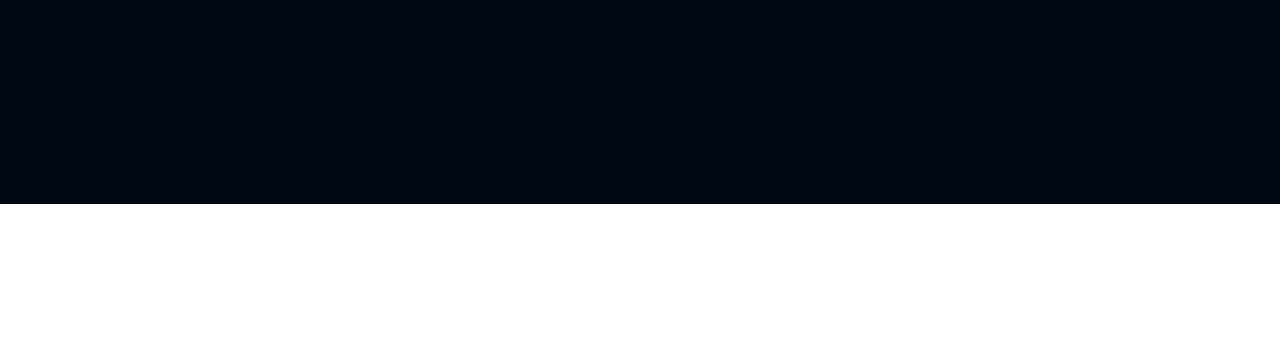
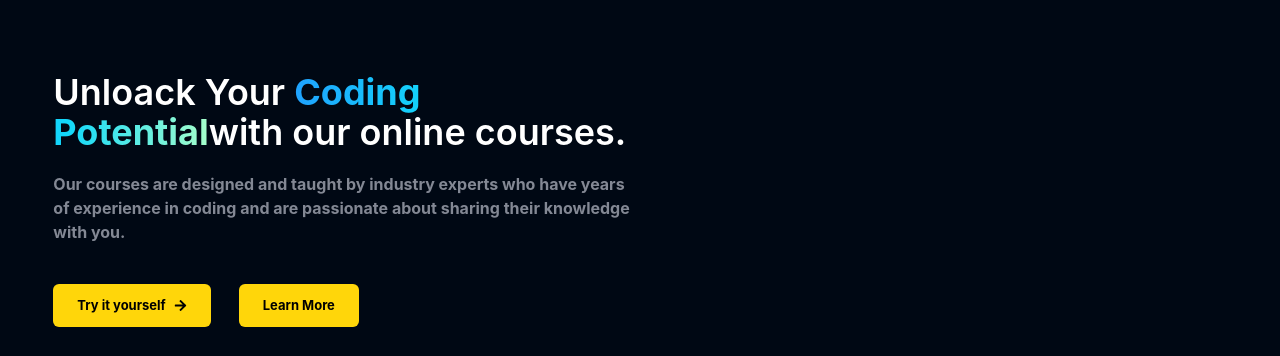
Before and after one commit to Pratik0044/Ed-Tech-MegaProject, a React (Create React App) app in the folder learn_track/: page / in a window 1280 px wide. Shown: the part 596-952 px from the top of the page. Before the commit the page ends 800 px from the top, so only its background shows below. Built offline with nearby package versions, Linux system fonts and the light colour scheme.

Commit message:
upadate in frontend

```diff
--- /dev/null
+++ b/learn_track/src/components/core/HomePage/CodeBlocks.jsx
@@ -0,0 +1,33 @@
+import React from 'react'
+import { CTAButton } from './CTAButton'
+import HighlightText from './HighlightText'
+import { FaArrowRight } from "react-icons/fa";
+
+
+const CodeBlocks = ({
+    position, heading, subheading, ctabtn1, ctabtn2, codeblock, bgGradiant
+}) => {
+  return (
+    <div className={`flex ${position} my-20 justify-between gap-10 `}>
+        <div className='w-[50%] flex flex-col gap-5'>
+            {heading}
+            <div className='text-richblack-300 font-bold '>
+                {subheading}
+            </div>
+            <div className='flex flex-row gap-7 mt-5'>
+                <CTAButton active={ctabtn1.active} linkto={ctabtn1.linkto}>
+                    <div className='flex gap-2 items-center'>
+                        {ctabtn1.btnText}
+                        <FaArrowRight />
+                    </div>
+                </CTAButton>
+                <CTAButton active={ctabtn2.active} linkto={ctabtn2.linkto}>
+                    {ctabtn2.btnText}
+                </CTAButton>
+            </div>
+        </div>
+    </div>
+  )
+}
+
+export default CodeBlocks;
--- a/learn_track/src/pages/Home.jsx
+++ b/learn_track/src/pages/Home.jsx
@@ -5,6 +5,7 @@ import { FaArrowRight } from "react-icons/fa";
 import HighlightText from '../components/core/HomePage/HighlightText';
 import { CTAButton } from '../components/core/HomePage/CTAButton';
 import Banner from '../assets/Images/banner.mp4'
+import CodeBlocks from '../components/core/HomePage/CodeBlocks';
 
 export default function Home() {
   return (
@@ -51,6 +52,38 @@ export default function Home() {
                 </video>
             </div>
 
+            {/* code section 1*/}
+            <div>
+                <CodeBlocks
+                position={"flex-row"}
+                heading={
+                    <div className='text-4xl font-semibold'>
+                        Unloack Your <HighlightText text={"Coding Potential"}/>
+                        with our online courses.
+                    </div>
+                }
+                subheading={
+                        "Our courses are designed and taught by industry experts who have years of experience in coding and are passionate about sharing their knowledge with you."
+                }
+                ctabtn1={{
+                    btnText: "Try it yourself",
+                    linkto:"/signup",
+                    active:"true"
+                }}
+                ctabtn2={{
+                    btnText: "Learn More",
+                    linkto:"/login",
+                    active:"false"
+                }}
+
+                codeblock={""
+                }
+
+                />
+
+            </div>
+
+
         </div>
         {/* Section 2 */}
 
```
